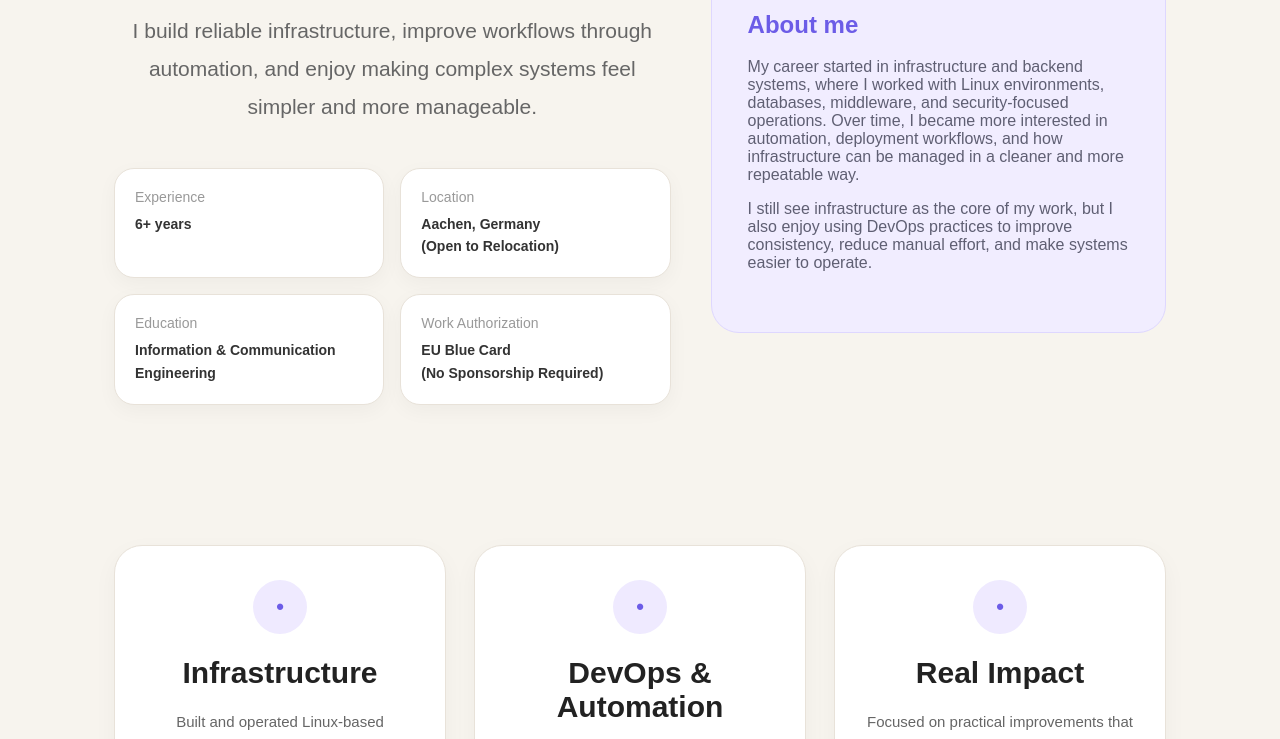
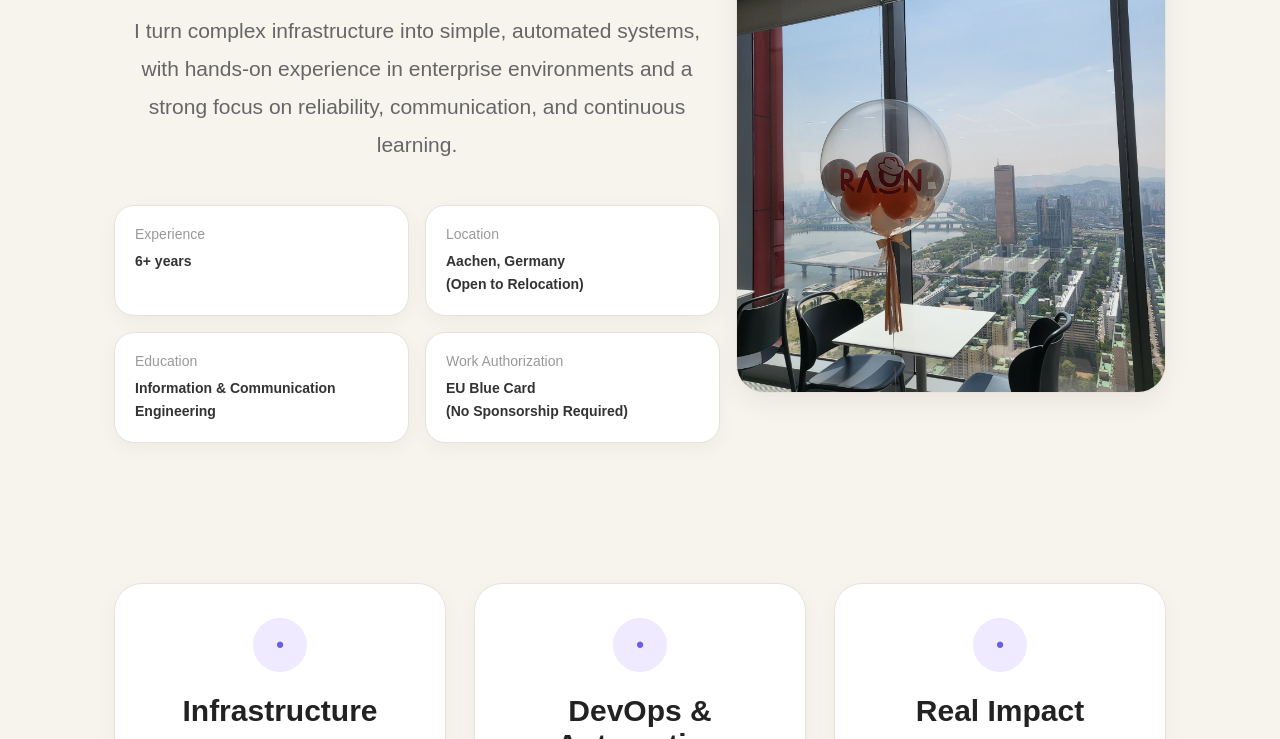
Before and after one commit to xotmfrlox/cloud-native-devops-gcp, a website: page app/index.html in a window 1280 px wide. Shown: the part 283-1022 px from the top of the page. Drawn offline with Linux system fonts and the light colour scheme.

Commit message:
added personal pictures

```diff
--- a/app/index.html
+++ b/app/index.html
@@ -62,10 +62,11 @@
 
 .hero-layout {
   display: grid;
-      grid-template-columns: 1.1fr 0.9fr;
-      gap: 40px;
+  grid-template-columns: minmax(0, 1fr) 430px;
+  gap: 16px;
   align-items: center;
 }
+
 
     .hero-left {
       text-align: center;
@@ -121,22 +122,6 @@
       font-weight: 700;
       color: #333;
       line-height: 1.6;
-    }
-
-.hero-about {
-  background: #f1edff;
-  color: #333;
-  padding: 44px 36px;
-  border-radius: 28px;
-  border: 1px solid #ded7ff;
-}
-
-.hero-about h2 {
-  color: #6c5ce7;
-}
-
-.hero-about p {
-  color: #5f5f73;
     }
 
     .cards-section {
@@ -335,6 +320,9 @@
       .hero-layout {
         grid-template-columns: 1fr;
       }
+      .hero-image {
+  height: 420px;
+}
 
       .hero h1 {
         font-size: 52px;
@@ -371,7 +359,6 @@
         grid-template-columns: 1fr;
       }
 
-      .hero-about h2,
       .section-title h2,
 .contact h2 {
   font-size: 32px;
@@ -456,6 +443,53 @@
   filter: none;
   transform: translateY(-2px);
 }
+/* 🔥 이미지 슬라이더 */
+
+.hero-image {
+  width: 100%;
+  height: 470px;
+  overflow: hidden;
+  border-radius: 28px;
+  border: 1px solid #e8e2d9;
+  box-shadow: 0 10px 28px rgba(0, 0, 0, 0.06);
+  background: #fff;
+}
+
+.image-slider {
+  display: flex;
+  width: 400%;
+  height: 100%;
+  animation: heroSlide 8s infinite;
+}
+
+.image-slider img {
+  width: 25%;
+  height: 100%;
+  object-fit: cover;
+  display: block;
+}
+
+/* 마우스 올리면 멈춤 */
+.hero-image:hover .image-slider {
+  animation-play-state: paused;
+}
+
+/* 슬라이드 애니메이션 */
+@keyframes heroSlide {
+  0%   { transform: translateX(0); }
+  20%  { transform: translateX(0); }
+
+  25%  { transform: translateX(-25%); }
+  45%  { transform: translateX(-25%); }
+
+  50%  { transform: translateX(-50%); }
+  70%  { transform: translateX(-50%); }
+
+  75%  { transform: translateX(-75%); }
+  95%  { transform: translateX(-75%); }
+
+  100% { transform: translateX(0); }
+}
   </style>
 </head>
 <body>
@@ -491,7 +525,7 @@
           <p class="hero-role">Infrastructure / DevOps Engineer</p>
           <h1>Seulgi Choi</h1>
           <p class="hero-desc">
-            I build reliable infrastructure, improve workflows through automation, and enjoy making complex systems feel simpler and more manageable.
+            I turn complex infrastructure into simple, automated systems, with hands-on experience in enterprise environments and a strong focus on reliability, communication, and continuous learning.
           </p>
 
           <div class="info-grid">
@@ -513,16 +547,15 @@
             </div>
           </div>
         </div>
+<div class="hero-image">
+  <div class="image-slider">
+    <img src="images/profile1.jpg" />
+    <img src="images/profile2.jpg" />
+    <img src="images/profile3.jpg" />
+    <img src="images/profile4.jpeg" />
+  </div>
+</div>
 
-        <div class="hero-about">
-          <h2>About me</h2>
-          <p>
-            My career started in infrastructure and backend systems, where I worked with Linux environments, databases, middleware, and security-focused operations. Over time, I became more interested in automation, deployment workflows, and how infrastructure can be managed in a cleaner and more repeatable way.
-          </p>
-          <p>
-            I still see infrastructure as the core of my work, but I also enjoy using DevOps practices to improve consistency, reduce manual effort, and make systems easier to operate.
-          </p>
-        </div>
       </div>
     </section>
   </div>
```
Also changed, not shown: app/images/profile1.jpg (added), app/images/profile2.jpg (added), app/images/profile3.jpg (added), app/images/profile4.jpeg (added), 3 other files. Lines whose indentation alone changed are shown as unchanged.
